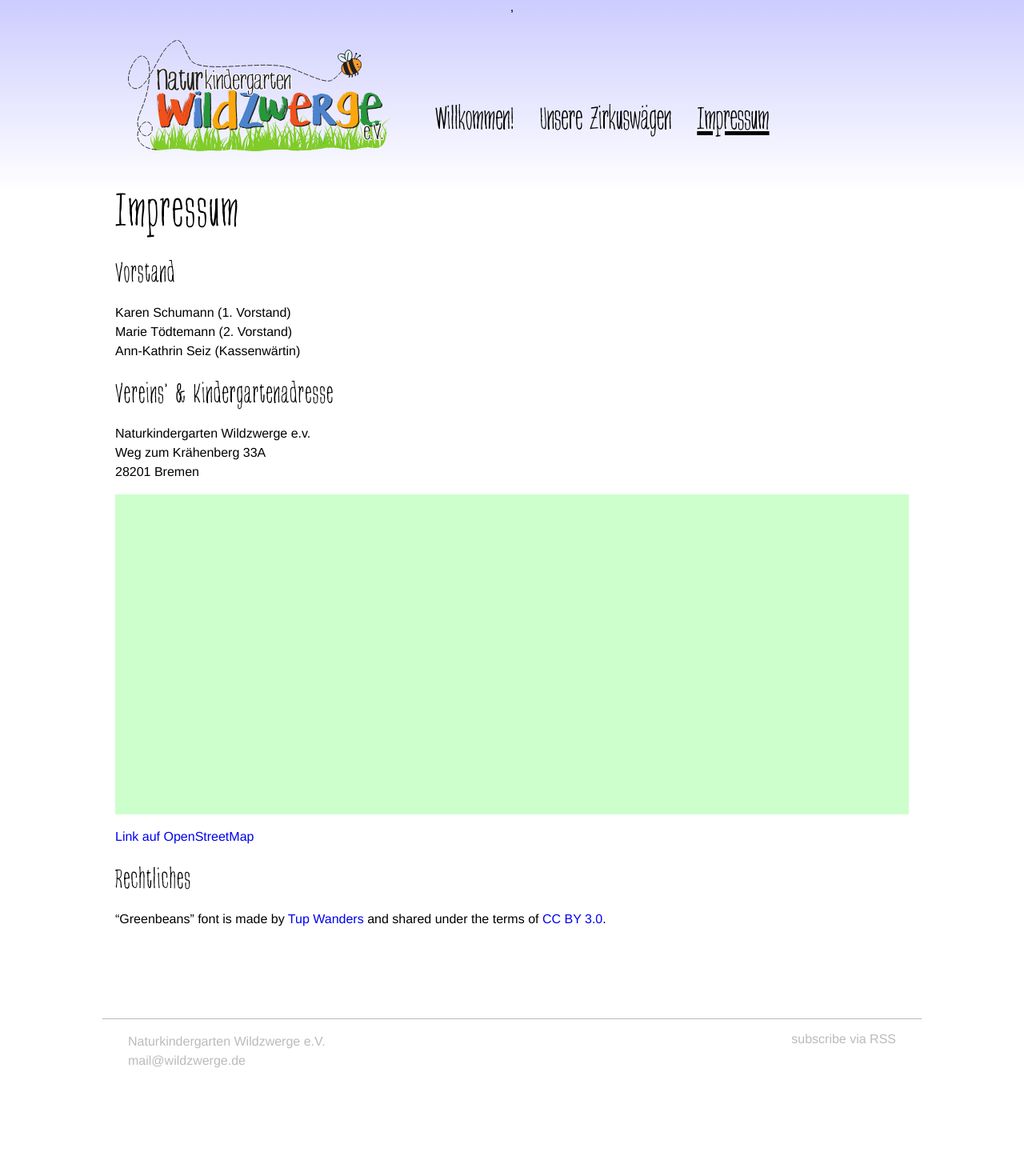
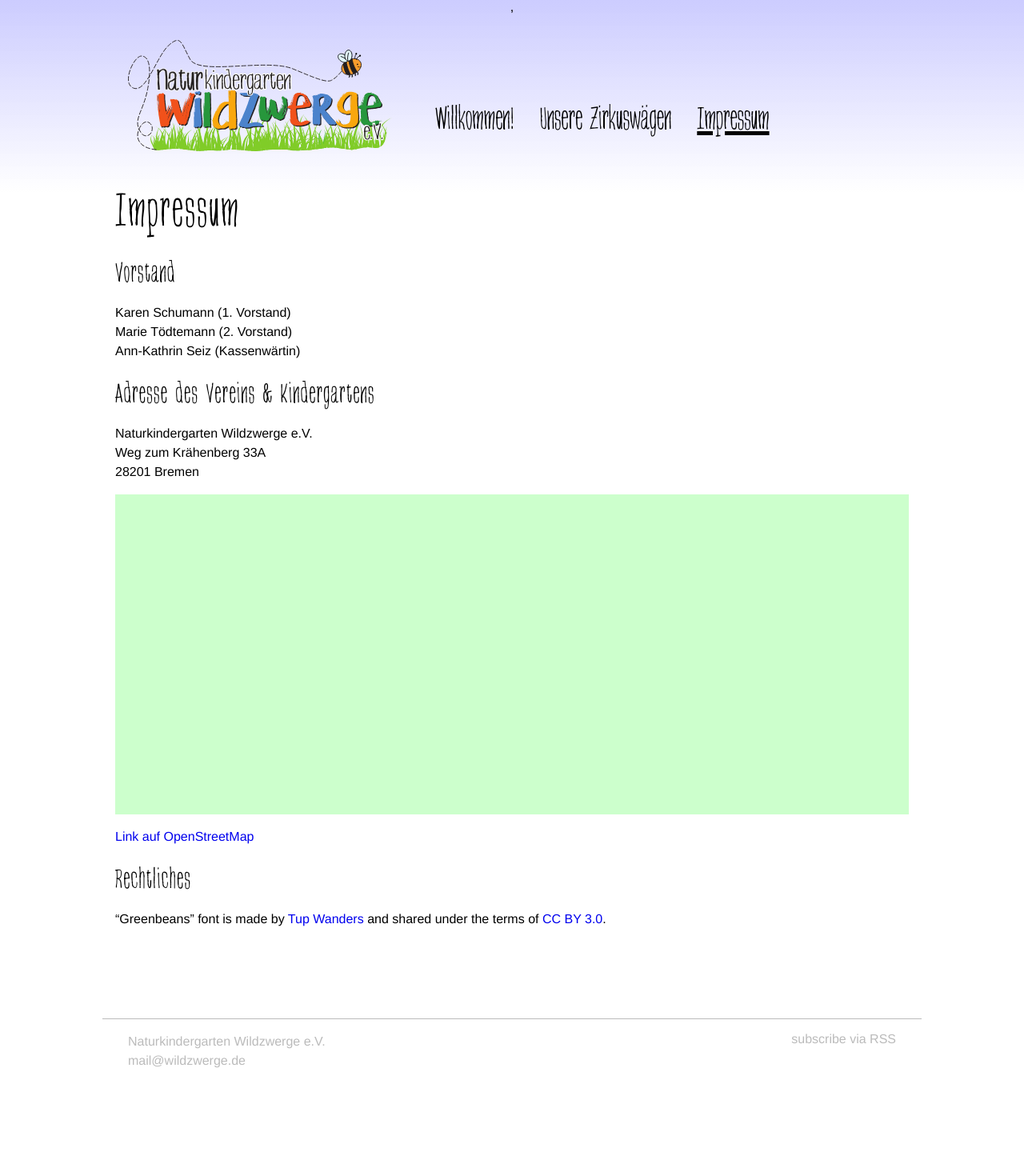
Before and after one commit to nning/wildzwerge, a Jekyll site: the page built from imprint.md, in a window 1280 px wide. Shown: the whole page at 80% size. Built offline with Jekyll 4.4.1, drawn with Linux system fonts in a browser that asks for light colours.

Commit message:
Update imprint.md

```diff
--- a/imprint.md
+++ b/imprint.md
@@ -11,9 +11,9 @@
 Marie Tödtemann (2. Vorstand)
 Ann-Kathrin Seiz (Kassenwärtin)
 
-## Vereins- & Kindergartenadresse
+## Adresse des Vereins & Kindergartens
 
-Naturkindergarten Wildzwerge e.v.
+Naturkindergarten Wildzwerge e.V.
 Weg zum Krähenberg 33A
 28201 Bremen
 
```
